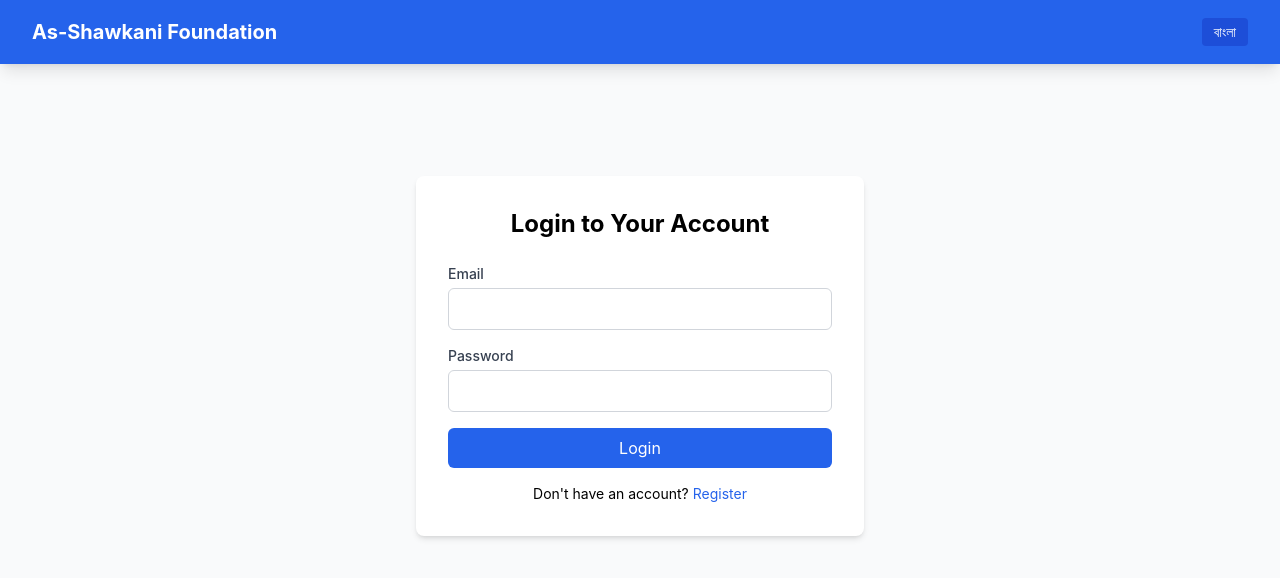
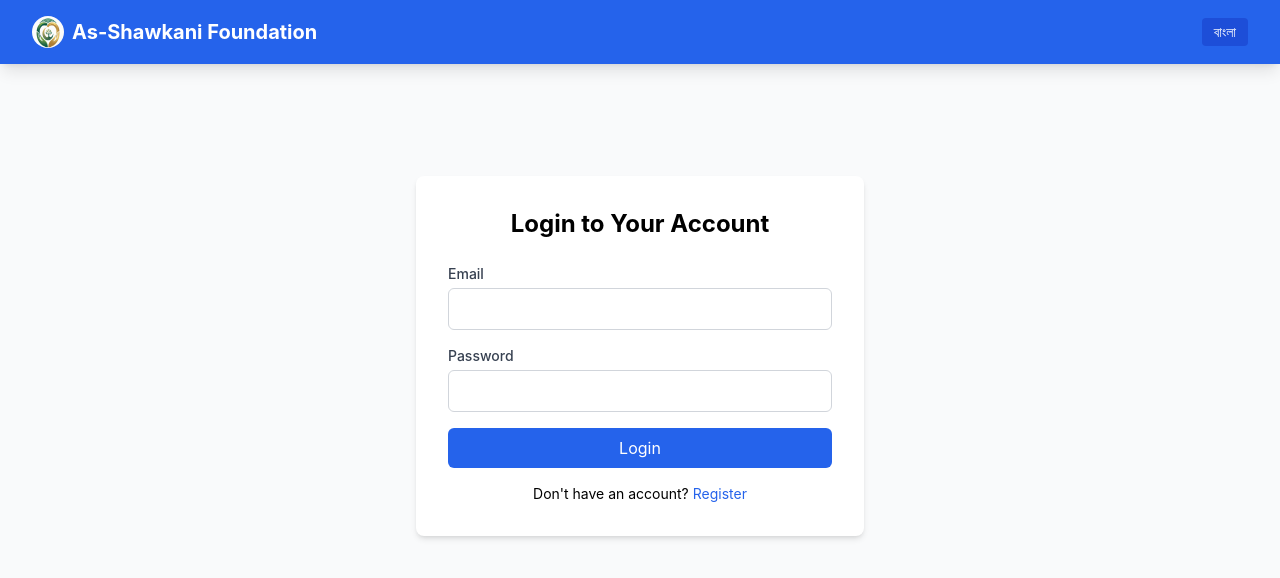
Before and after one commit to amarman468/charity-management-system, a React (Vite) app in the folder frontend/: page /login in a window 1280 px wide. Shown: the top 578 px of the page. Built offline with nearby package versions, Linux system fonts and the light colour scheme; no server answers.

Commit message:
Update application logo to new design

```diff
--- a/frontend/index.html
+++ b/frontend/index.html
@@ -1,14 +1,17 @@
 <!doctype html>
 <html lang="en">
+
 <head>
   <meta charset="UTF-8" />
-    <link rel="icon" type="image/svg+xml" href="/logo.svg" />
+  <link rel="icon" type="image/jpeg" href="/logo.jpg" />
   <meta name="viewport" content="width=device-width, initial-scale=1.0" />
   <meta name="theme-color" content="#3b82f6" />
   <title>As-Shawkani Foundation - Charity Management System</title>
 </head>
+
 <body>
   <div id="root"></div>
   <script type="module" src="/src/main.jsx"></script>
 </body>
+
 </html>
--- a/frontend/src/components/Layout.jsx
+++ b/frontend/src/components/Layout.jsx
@@ -23,7 +23,8 @@ const Layout = ({ children }) => {
         <div className="max-w-7xl mx-auto px-4 sm:px-6 lg:px-8">
           <div className="flex justify-between h-16">
             <div className="flex items-center">
-              <Link to="/dashboard" className="text-xl font-bold flex-shrink-0">
+              <Link to="/dashboard" className="text-xl font-bold flex-shrink-0 flex items-center gap-2">
+                <img src="/logo.jpg" alt="Logo" className="h-8 w-8 rounded-full" />
                 As-Shawkani Foundation
               </Link>
 
--- a/frontend/vite.config.js
+++ b/frontend/vite.config.js
@@ -20,9 +20,9 @@ export default defineConfig({
         orientation: 'portrait',
         icons: [
           {
-            src: '/logo.svg',
+            src: '/logo.jpg',
             sizes: 'any',
-            type: 'image/svg+xml',
+            type: 'image/jpeg',
             purpose: 'any maskable'
           }
         ]
```
Also changed, not shown: frontend/public/logo.jpg (added). Lines whose indentation alone changed are shown as unchanged.
